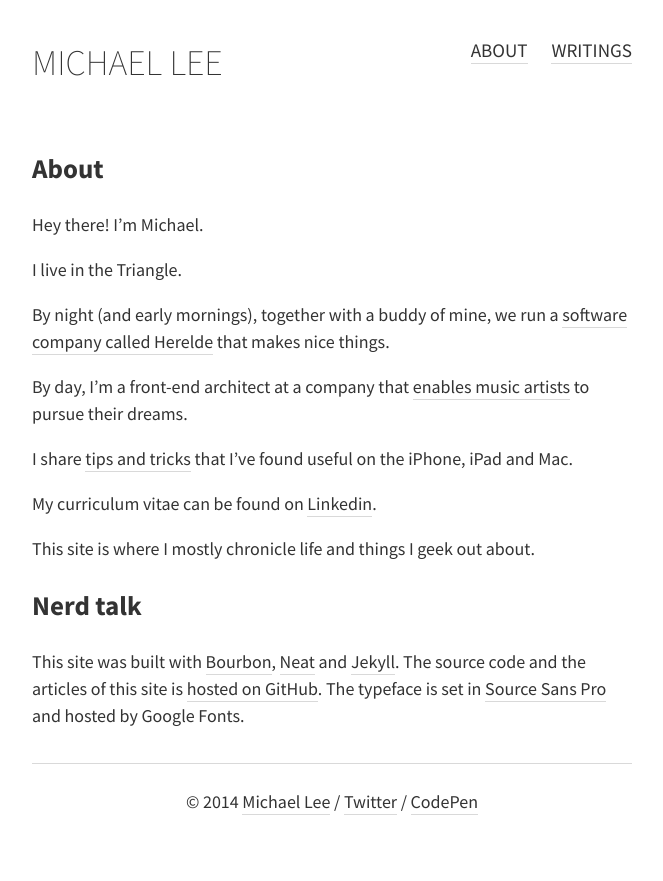
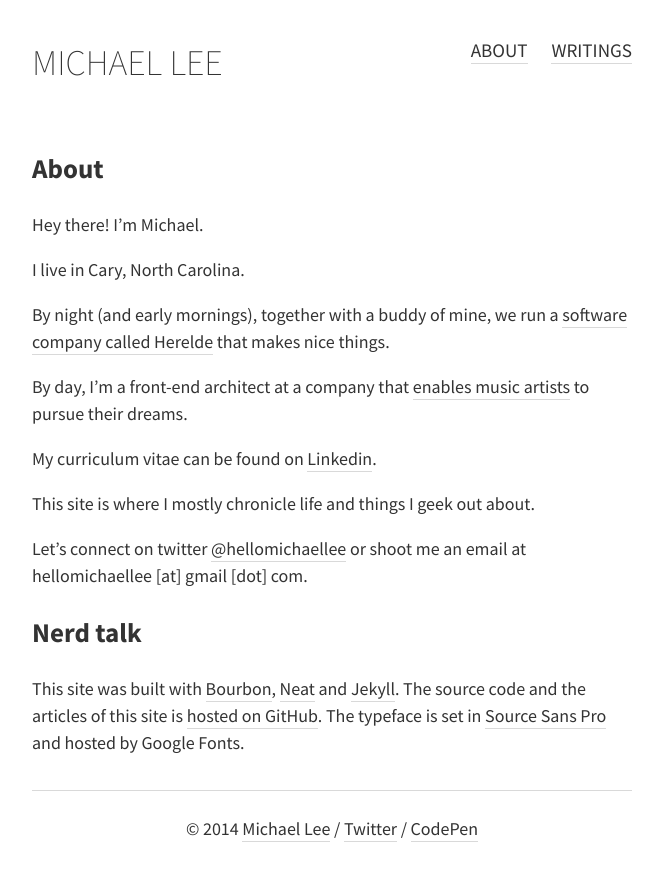
Before and after one commit to michaellee/old-michaelsoolee.com, a Jekyll site: the page built from about/index.md, in a window 1280 px wide. Shown: the top 881 px of the page, without its empty margins (308-971 px from the left). Built offline with Jekyll 4.4.1, drawn with Linux system fonts in a browser that asks for light colours; nearby versions of some CDN libraries; Markdown is read by kramdown in place of the engine named in the settings.

Commit message:
Update index.md

```diff
--- a/about/index.md
+++ b/about/index.md
@@ -7,18 +7,18 @@ title: Michael Lee
 
 Hey there! I'm Michael.
 
-I live in the Triangle.
+I live in Cary, North Carolina.
 
 By night (and early mornings), together with a buddy of mine, we run a [software company called Herelde](http://www.herelde.com) that makes nice things.
 
 By day, I'm a front-end architect at a company that [enables music artists](http://www.reverbnation.com) to pursue their dreams.
 
-I share [tips and tricks](http://www.appmanuals.com) that I've found useful on the iPhone, iPad and Mac.
-
 My curriculum vitae can be found on [Linkedin](https://www.linkedin.com/in/hellomichaellee).
 
 This site is where I mostly chronicle life and things I geek out about.
 
+Let's connect on twitter [@hellomichaellee](https://twitter.com/hellomichaellee) or shoot me an email at hellomichaellee [at] gmail [dot] com.
+
 # Nerd talk
 
 This site was built with <a href="http://bourbon.io">Bourbon</a>, <a href="http://neat.bourbon.io">Neat</a> and <a href="http://jekyllrb.com">Jekyll</a>. The source code and the articles of this site is <a href="https://github.com/michaellee/michaellee.github.io">hosted on GitHub</a>. The typeface is set in <a href="http://www.google.com/fonts/specimen/Source+Sans+Pro">Source Sans Pro</a> and hosted by Google Fonts.
```
